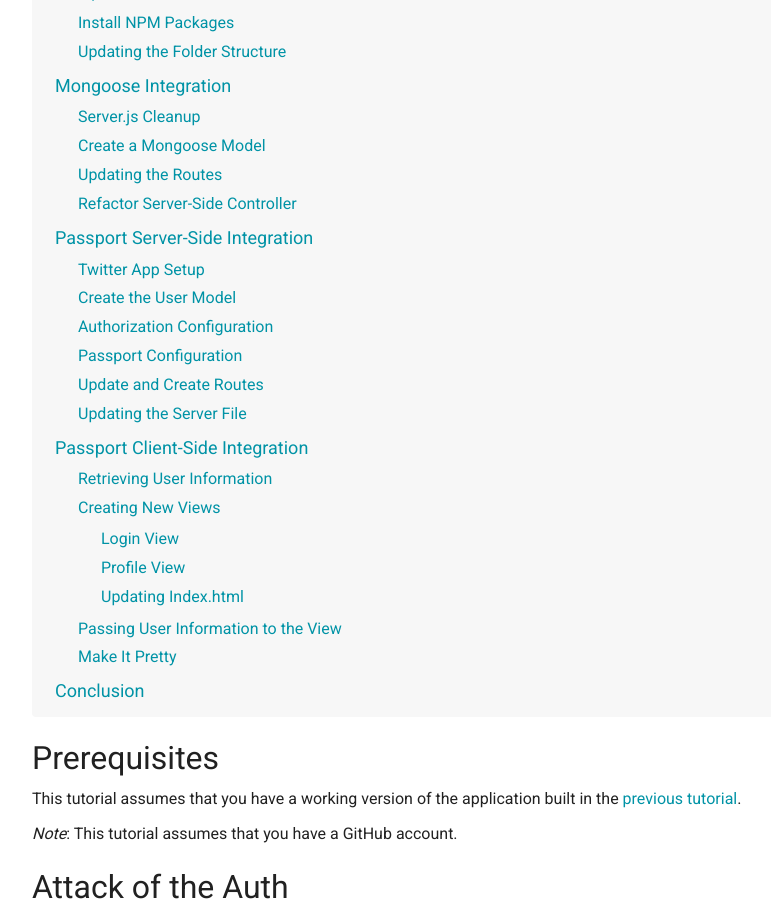
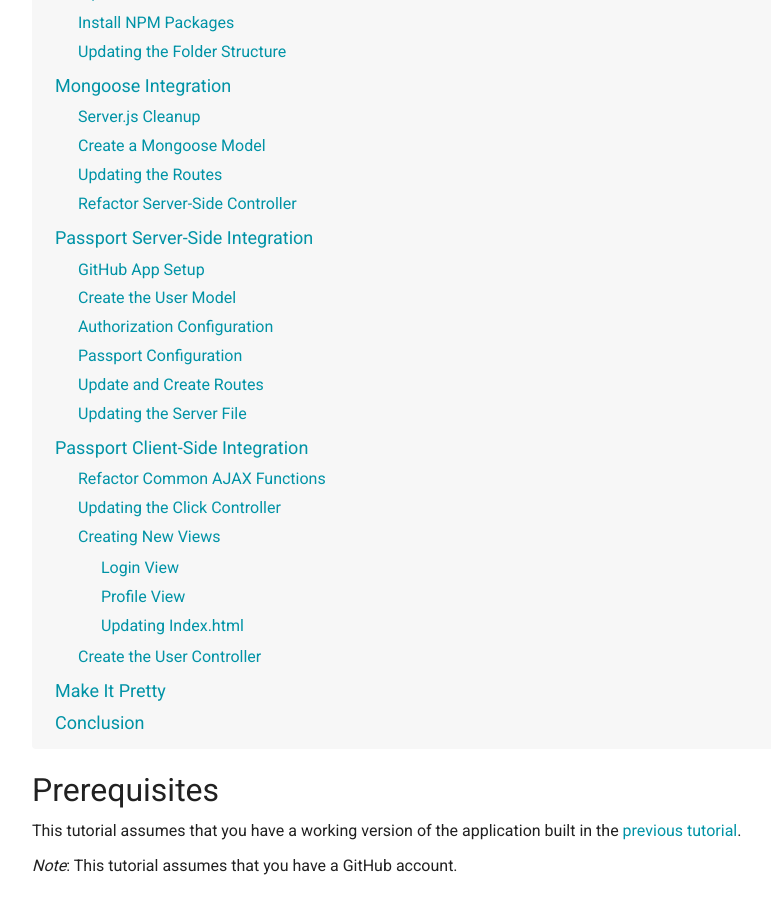
Before and after one commit to johnstonbl01/clementinejs, a Jekyll site: the page built from tutorials/tutorial-passport.md, in a window 1280 px wide and 900 px high, scrolled down 349 px. Shown: the whole window, without its empty margins (173-944 px from the left). Built offline with Jekyll 4.4.1, drawn with Linux system fonts in a browser that asks for light colours; Markdown is read by kramdown in place of the engine named in the settings.

Commit message:
Updated TOC

```diff
--- a/tutorials/tutorial-passport.md
+++ b/tutorials/tutorial-passport.md
@@ -17,20 +17,21 @@
 	- [Updating the Routes](#updating-the-routes)
 	- [Refactor Server-Side Controller](#refactor-server-side-controller)
 - [Passport Server-Side Integration](#passport-server-side-integration)
-	- [Twitter App Setup](#twitter-app-setup)
+	- [GitHub App Setup](#github-app-setup)
 	- [Create the User Model](#create-the-user-model)
 	- [Authorization Configuration](#authorization-configuration)
 	- [Passport Configuration](#passport-configuration)
 	- [Update and Create Routes](#update-and-create-routes)
 	- [Updating the Server File](#updating-the-server-file)
 - [Passport Client-Side Integration](#passport-client-side-integration)
-	- [Retrieving User Information](#retrieving-user-information)
+	- [Refactor Common AJAX Functions](#refactor-common-ajax-functions)
+	- [Updating the Click Controller](#updating-the-click-controller)
 	- [Creating New Views](#creating-new-views)
 		- [Login View](#login-view)
 		- [Profile View](#profile-view)
 		- [Updating Index.html](#updating-indexhtml)
-	- [Passing User Information to the View](#passing-user-information-to-the-view)
-	- [Make It Pretty](#make-it-pretty)
+	- [Create the User Controller](#create-the-user-controller)
+- [Make It Pretty](#make-it-pretty)
 - [Conclusion](#conclusion)
 
 ## Prerequisites
@@ -1739,7 +1740,7 @@
 
 [Back to top.](#top)
 
-### Make It Pretty
+## Make It Pretty
 
 As in the previous tutorial, I'm simply going to provide the CSS file in its entirety. If you have specific questions about why something within the file was done in a particular way, feel free to reach out to me!
 
```
